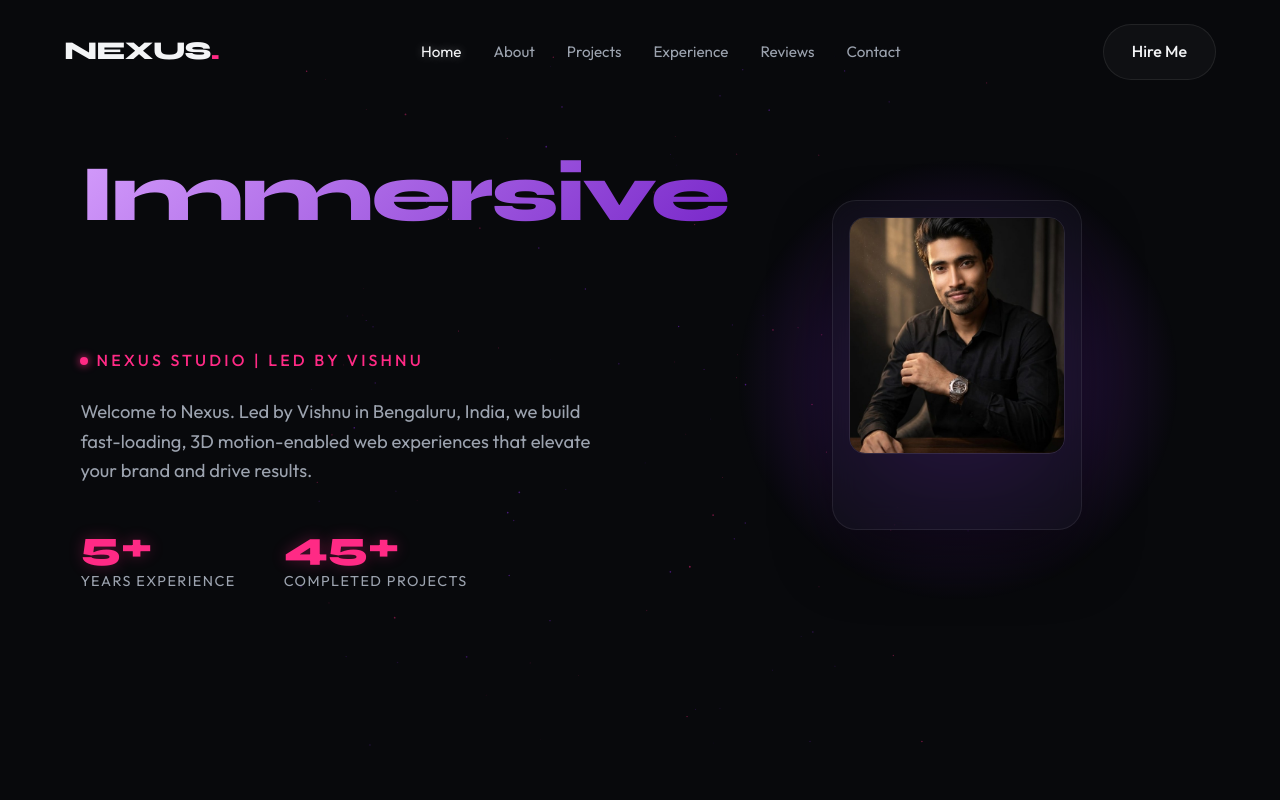
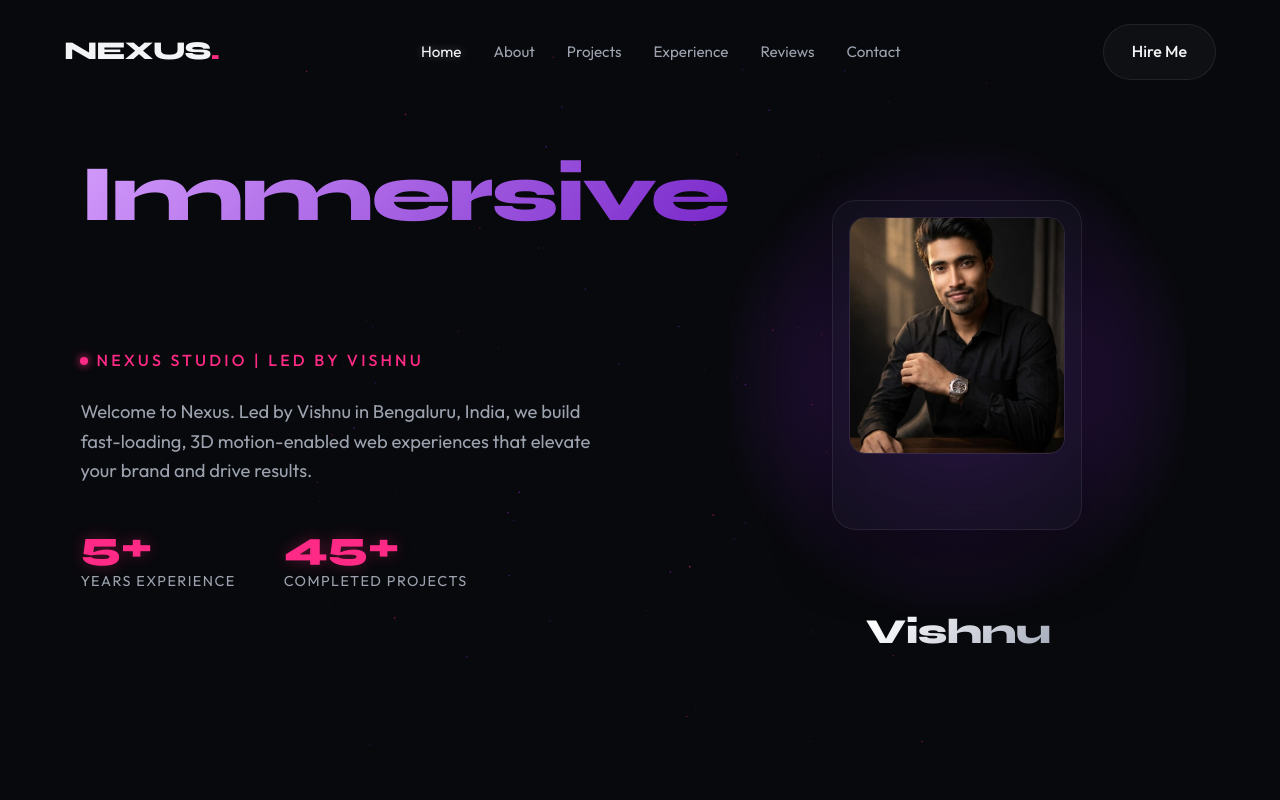
Before and after one commit to vishnuswaroop164-dot/Vishnu-s-Portfolio, a website built with Vite: page index.html in a window 1280 px wide. Shown: the top 800 px of the page. Built offline with nearby package versions, Linux system fonts and the light colour scheme; some packages are replaced by stand-ins of ours; animation ran at ten frames a second.

Commit message:
Add name under hero photo and fade it out on scroll

```diff
--- a/index.html
+++ b/index.html
@@ -119,6 +119,7 @@
             <p>Bengaluru, IN</p>
           </div>
         </div>
+        <div class="hero-profile-name-under">Vishnu</div>
         <div class="visual-glow"></div>
       </div>
     </div>
--- a/main.js
+++ b/main.js
@@ -243,8 +243,27 @@ function triggerHeroReveal() {
       opacity: 0,
       duration: 1.2,
       ease: 'power3.out'
-    }, '-=0.8');
+    }, '-=0.8')
+    .from('.hero-profile-name-under', {
+      y: 20,
+      opacity: 0,
+      duration: 0.8,
+      ease: 'power3.out'
+    }, '-=0.6');
 }
+
+// Fade out the profile name under the photo as user scrolls
+gsap.to('.hero-profile-name-under', {
+  scrollTrigger: {
+    trigger: '#home',
+    start: 'top top',
+    end: 'bottom 45%',
+    scrub: true,
+  },
+  opacity: 0,
+  y: -20,
+  ease: 'none'
+});
 
 // Fade in revealing headings
 document.querySelectorAll('.section-header, .services-intro').forEach((header) => {
--- a/style.css
+++ b/style.css
@@ -379,9 +379,25 @@ nav a.active {
 /* Profile Visual */
 .hero-visual {
   display: flex;
+  flex-direction: column;
+  align-items: center;
   justify-content: center;
   position: relative;
   perspective: 1000px;
+}
+
+.hero-profile-name-under {
+  font-family: var(--font-headings);
+  font-size: 2.2rem;
+  font-weight: 800;
+  color: var(--text-main);
+  margin-top: 24px;
+  text-align: center;
+  letter-spacing: -0.02em;
+  background: linear-gradient(135deg, #ffffff 10%, #a2a8b9 100%);
+  -webkit-background-clip: text;
+  -webkit-text-fill-color: transparent;
+  z-index: 10;
 }
 
 .profile-card-3d {
```
